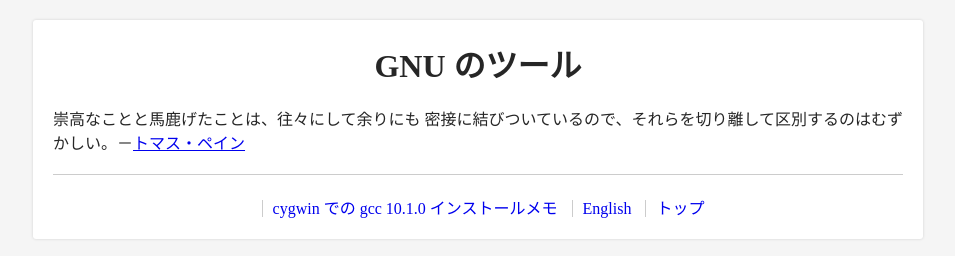
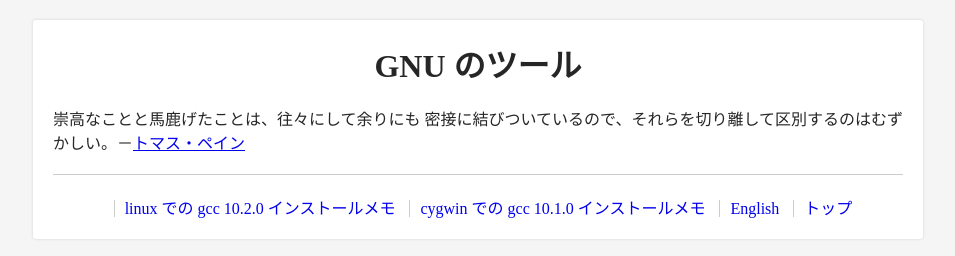
Before and after one commit to KeiHasegawa/GNU_tool, a plain HTML site: page index.html in a window 1280 px wide. Shown: the whole page, without its empty margins (162-1117 px from the left). Drawn offline with Linux system fonts and the light colour scheme.

Commit message:
up index

```diff
--- a/index.html
+++ b/index.html
@@ -117,6 +117,7 @@ border-left:none;
 <p class="userDefaultLeadTxt">崇高なことと馬鹿げたことは、往々にして余りにも
   密接に結びついているので、それらを切り離して区別するのはむずかしい。－<a href="https://ja.wikipedia.org/wiki/%E3%83%88%E3%83%9E%E3%82%B9%E3%83%BB%E3%83%9A%E3%82%A4%E3%83%B3">トマス・ペイン</p>
 <div class="userDefaultLinkTxt">
+  <a href="install-linux-gcc-2020.08.02.jp">linux での gcc 10.2.0 インストールメモ</a>
   <a href="install-cygwin-gcc-2020.07.05.jp">cygwin での gcc 10.1.0 インストールメモ</a>
 <a href="index_e.html">English</a>
 <a href="http://khasegawa.html.xdomain.jp/index.html">トップ</a>
```
Also changed, not shown: index_e.html (+1 -0 lines).
